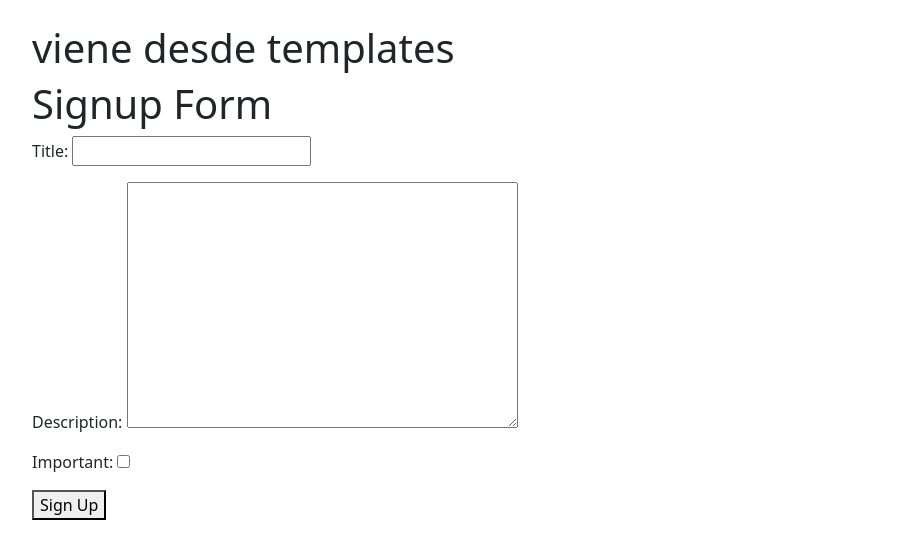
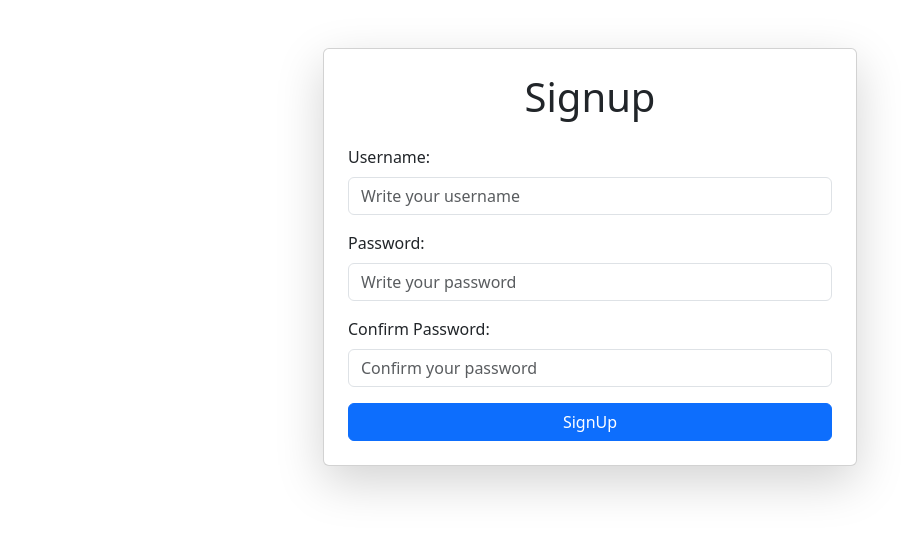
Before and after one commit to deividmng/tareas_py, a Django app: template tasks/templates/signup.html in a window 1280 px wide. Shown: the part 56-615 px from the top of the page, without its empty margins (50-951 px from the left). Run offline with Django 5.2, Linux system fonts and the light colour scheme; the template is opened without the code that fills it: values that come from a table or form of the project are taken from there, others are empty.

Commit message:
style done

```diff
--- a/tasks/forms.py
+++ b/tasks/forms.py
@@ -1,7 +1,21 @@
-from django.forms import ModelForm  # Corrección aquí
-from .models import Task  # Importa el modelo correspondiente
+from django.forms import ModelForm, TextInput, Textarea, CheckboxInput
+from .models import Task
 
 class TaskForm(ModelForm):
     class Meta:
         model = Task
-        fields = ['title','description','important']  # O lista de campos específicos si no quieres incluir todos
+        fields = ['title', 'description', 'important']  # Lista de campos que deseas incluir
+        widgets = {
+            'title': TextInput(attrs={
+                'class': 'form-control',
+                'placeholder': 'Enter task title',
+            }),
+            'description': Textarea(attrs={
+                'class': 'form-control',
+                'placeholder': 'Enter task description',
+                'rows': 4,
+            }),
+            'important': CheckboxInput(attrs={
+                'class': 'form-check-input',
+            }),
+        }
--- a/tasks/templates/home.html
+++ b/tasks/templates/home.html
@@ -11,8 +11,8 @@
         <a class="btn btn-secondary" href="/signin/">
             Signin
         </a>
-        <a class="btn btn-primary" href="/signot/">
-            Signout
+        <a class="btn btn-dark" href="/signup/">
+            Signup
         </a>
      </div>
     </section>
--- a/tasks/templates/signup.html
+++ b/tasks/templates/signup.html
@@ -1,17 +1,56 @@
 {% extends 'base.html' %}
 
 {% block content %}
-<h1>viene desde templates</h1>
+<!-- Mostrar errores si existen -->
+{% if error %}
+<div class="alert alert-danger text-center mt-3">
+    {{ error }}
+</div>
+{% endif %}
 
+<main class="container">
+    <div class="row justify-content-center mt-5">
+        <div class="col-md-6">
+            <form method="post" class="card shadow-lg p-4">
+                {% csrf_token %}
+                <h1 class="text-center mb-4">Signup</h1>
 
-<h1>Signup Form</h1>
-<!-- para ver el erro -->
-{% if error %}
+                <div class="mb-3">
+                    <label for="username" class="form-label">Username:</label>
+                    <input
+                        type="text"
+                        name="username"
+                        id="username"
+                        class="form-control"
+                        placeholder="Write your username"
+                        required>
+                </div>
 
-{% endif %}
-<form method="post">
-    {% csrf_token %}
-    {{ form.as_p }}
-    <button type="submit">Sign Up</button>
-</form>
+                <div class="mb-3">
+                    <label for="password1" class="form-label">Password:</label>
+                    <input
+                        type="password"
+                        name="password1"
+                        id="password1"
+                        class="form-control"
+                        placeholder="Write your password"
+                        required>
+                </div>
+
+                <div class="mb-3">
+                    <label for="password2" class="form-label">Confirm Password:</label>
+                    <input
+                        type="password"
+                        name="password2"
+                        id="password2"
+                        class="form-control"
+                        placeholder="Confirm your password"
+                        required>
+                </div>
+
+                <button type="submit" class="btn btn-primary w-100">SignUp</button>
+            </form>
+        </div>
+    </div>
+</main>
 {% endblock %}
```
Also changed, not shown: tasks/templates/create_task.html (+17 -10 lines), tasks/templates/signin.html (+39 -9 lines), tasks/templates/task_detail.html (+19 -18 lines), tasks/templates/tasks.html (+26 -17 lines), db.sqlite3.
